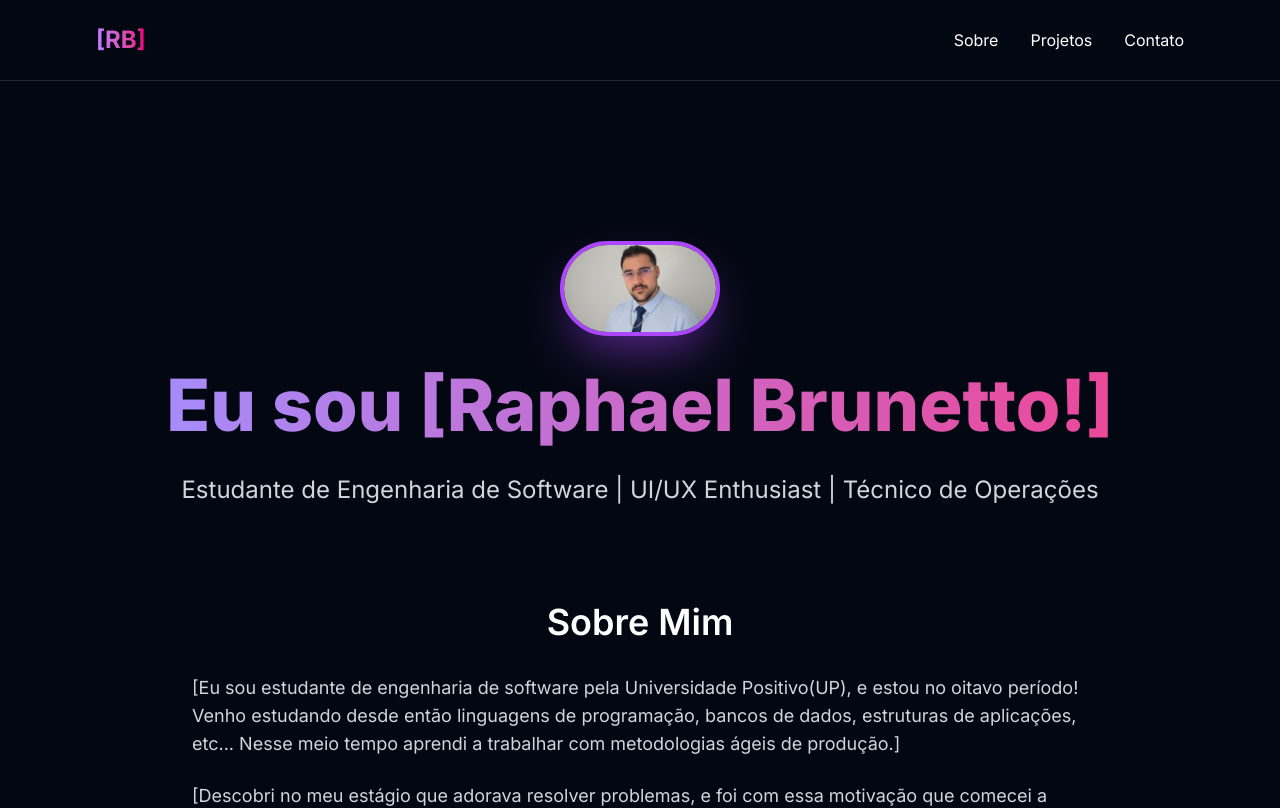
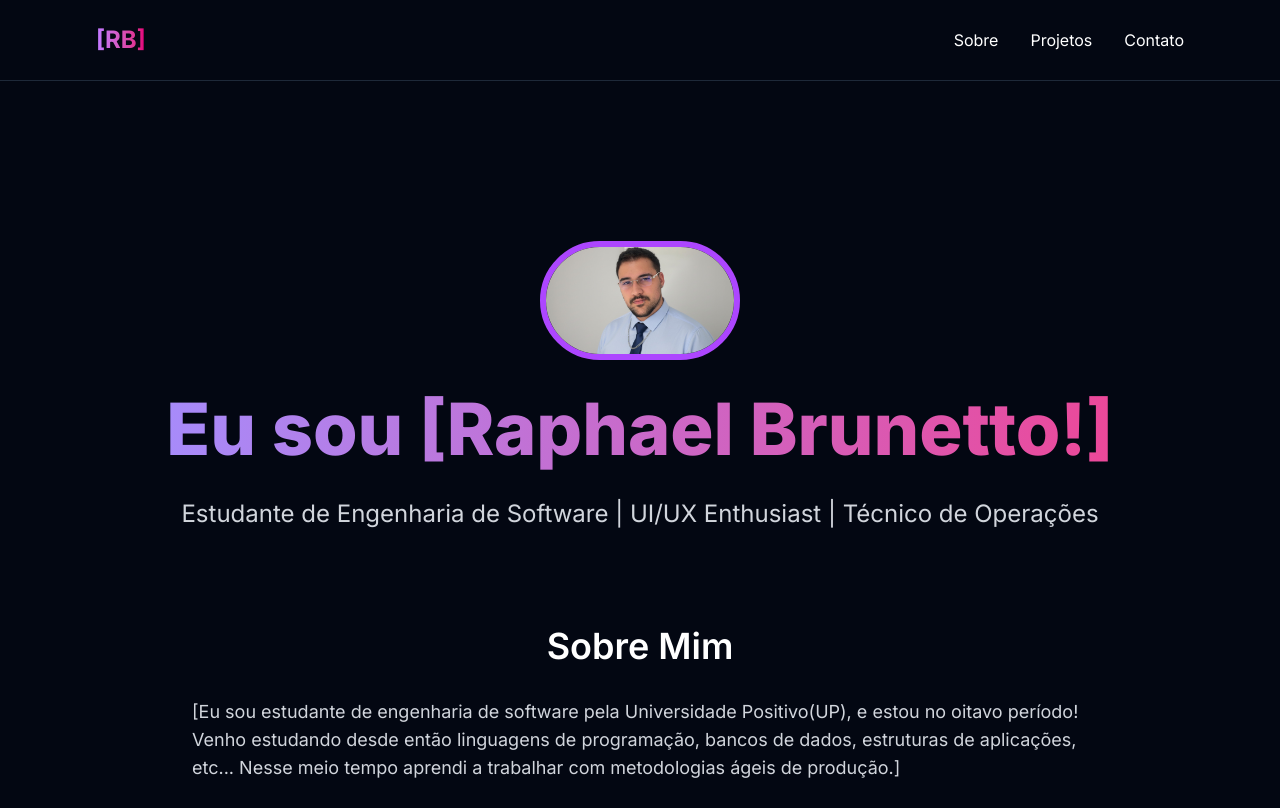
Before and after one commit to Raphabrunetto/curriculo, a Next.js app: page / in a window 1280 px wide. Shown: the top 808 px of the page. Built offline with nearby package versions, Linux system fonts and the light colour scheme.

Commit message:
image fix

```diff
--- a/src/components/Hero.tsx
+++ b/src/components/Hero.tsx
@@ -20,9 +20,10 @@ const Hero = () => {
           <Image
             src="/images/profile.jpeg"
             alt="Sua Foto de Perfil"
-            width={160} // Aumentei o tamanho da foto
-            height={160}
-            className="rounded-full object-cover border-4 border-purple-500 shadow-2xl shadow-purple-500/50 mb-6" // shadow-2xl: Adiciona um brilho sutil
+            width={200} // ⬅️ AUMENTADO
+            height={200} // ⬅️ AUMENTADO
+            // ⬅️ MOLDURA MAIS GROSSA (border-6) e SOMBRA MAIS FORTE (shadow-3xl)
+            className="rounded-full object-cover border-6 border-purple-500 shadow-3xl shadow-purple-500/50 mb-6"
           />
         </motion.div>
 
```
